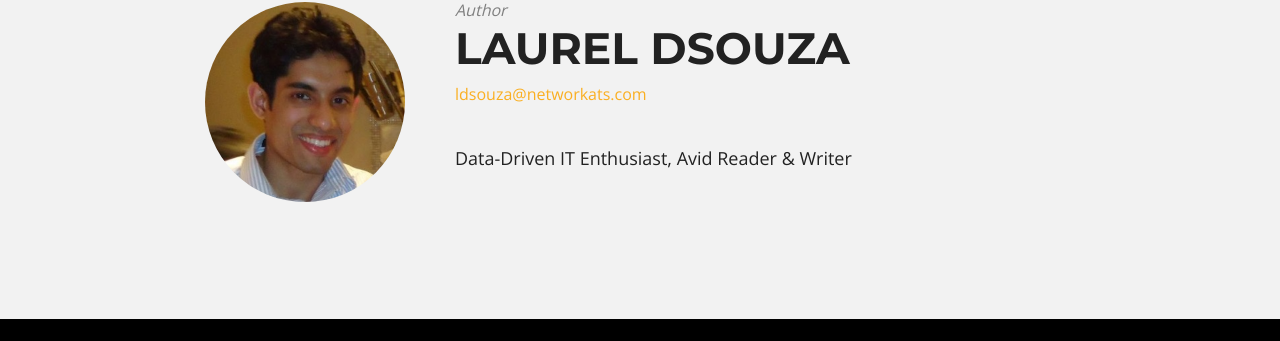
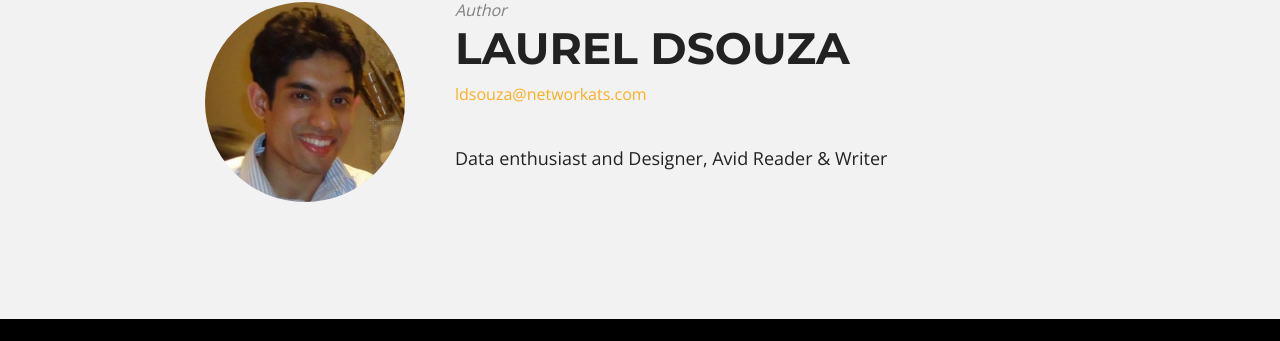
Before and after one commit to ldsouza/ldsouza.github.io, a Jekyll site: the page built from _posts/2017-01-04-how-to-create-a-vm-in-azure-from-an-existing-disk.md, in a window 1280 px wide. Shown: the part 1369-1710 px from the top of the page. Built offline with Jekyll 4.4.1, drawn with Linux system fonts in a browser that asks for light colours; nearby versions of some CDN libraries.

Commit message:
Update _config.yml

```diff
--- a/_config.yml
+++ b/_config.yml
@@ -16,7 +16,7 @@ owner:
   avatar:         bio-lds.jpg
   email:          ldsouza@networkats.com
   # Use the coder's toolbox at http://coderstoolbox.net/string/#!encoding=xml&action=encode&charset=us_ascii to encode your description into XML string
-  description:    Data-Driven IT Enthusiast, Avid Reader & Writer
+  description:    Data enthusiast and Designer, Avid Reader & Writer
   # Social networking links used in footer. Update and remove as you like.
   twitter:        ldsouza
   facebook:       laureldsouza
```
